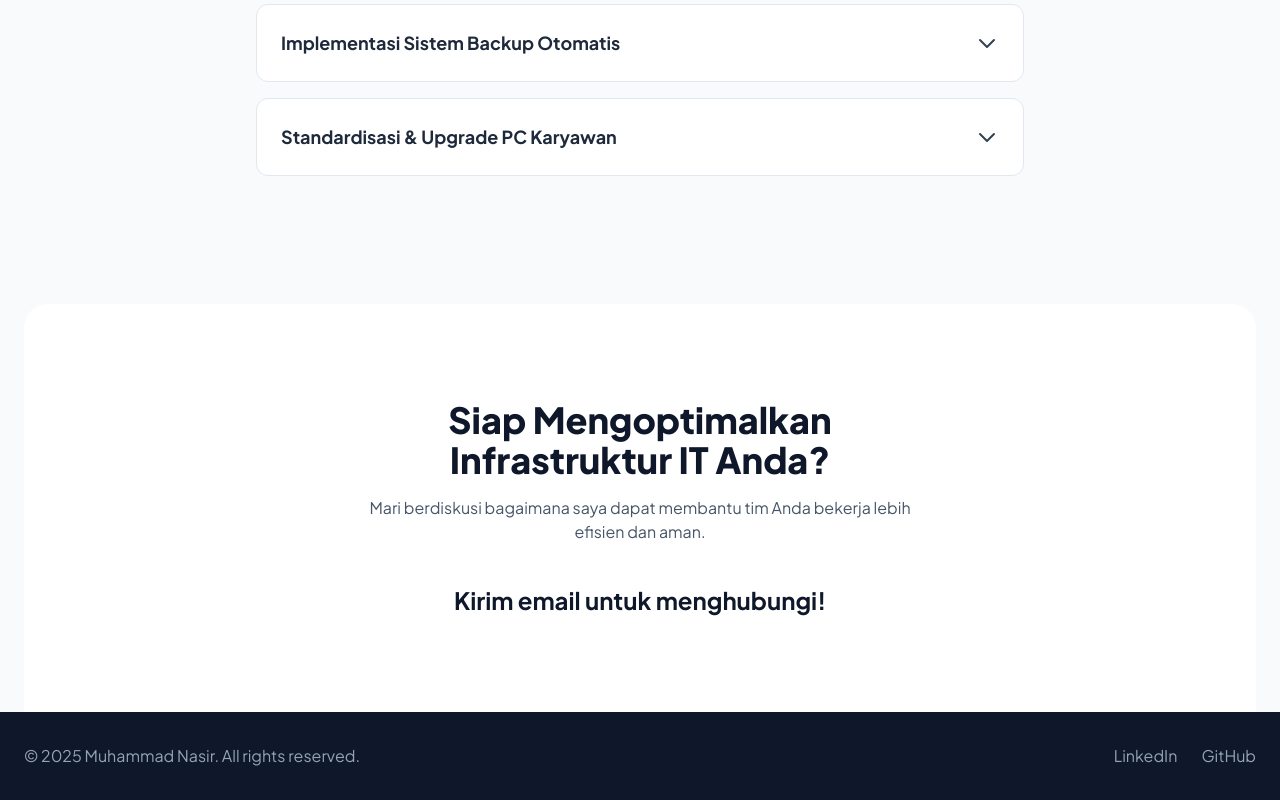
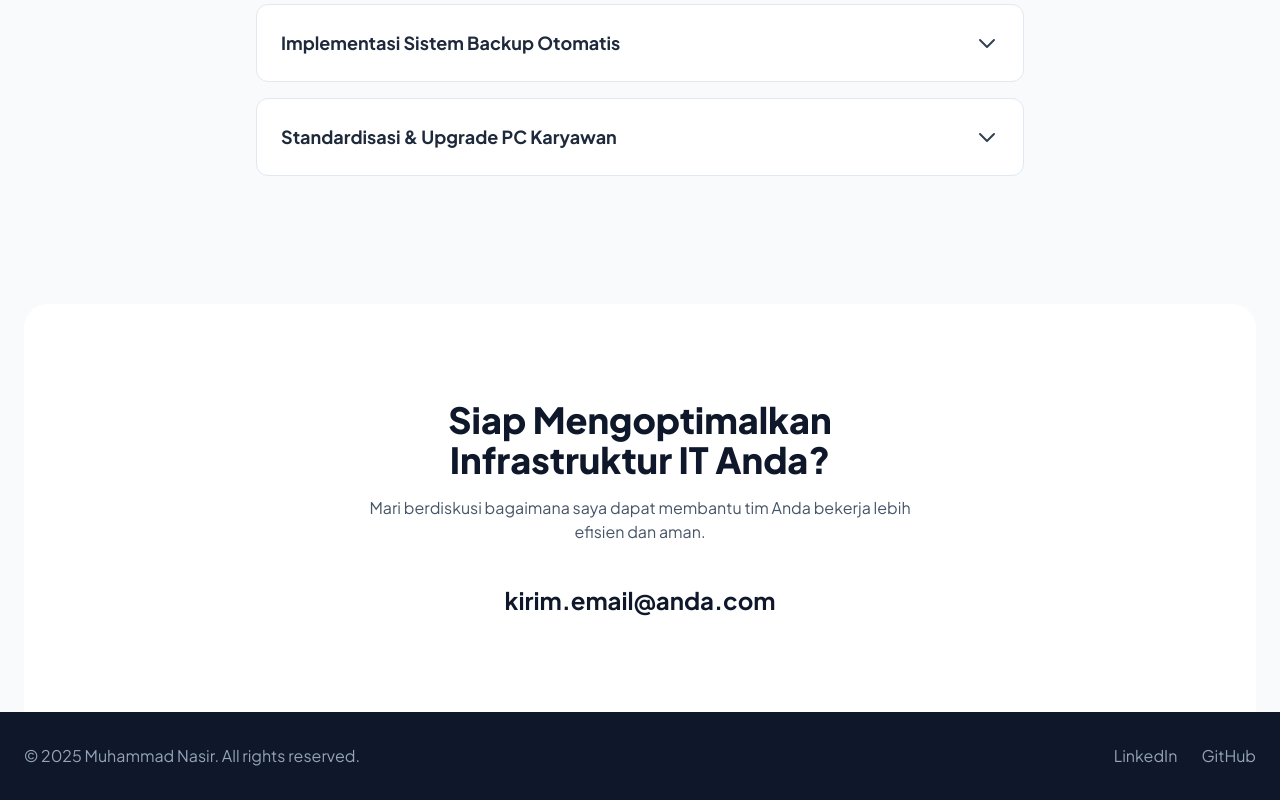
Before and after one commit to rootnsr/nas.github.io, a plain HTML site: page index.html in a window 1280 px wide. Shown: the part 1866-2666 px from the top of the page. Drawn offline with nearby package versions, Linux system fonts and the light colour scheme.

Commit message:
Update index.html

```diff
--- a/index.html
+++ b/index.html
@@ -168,7 +168,7 @@
                     Mari berdiskusi bagaimana saya dapat membantu tim Anda bekerja lebih efisien dan aman.
                 </p>
                 <a href="muhnasirhasibuan@gmail.com" class="text-2xl font-semibold text-slate-900 hover:text-teal-500 transition-colors duration-300">
-                    Kirim email untuk menghubungi!
+                    kirim.email@anda.com
                 </a>
             </div>
         </section>
```
